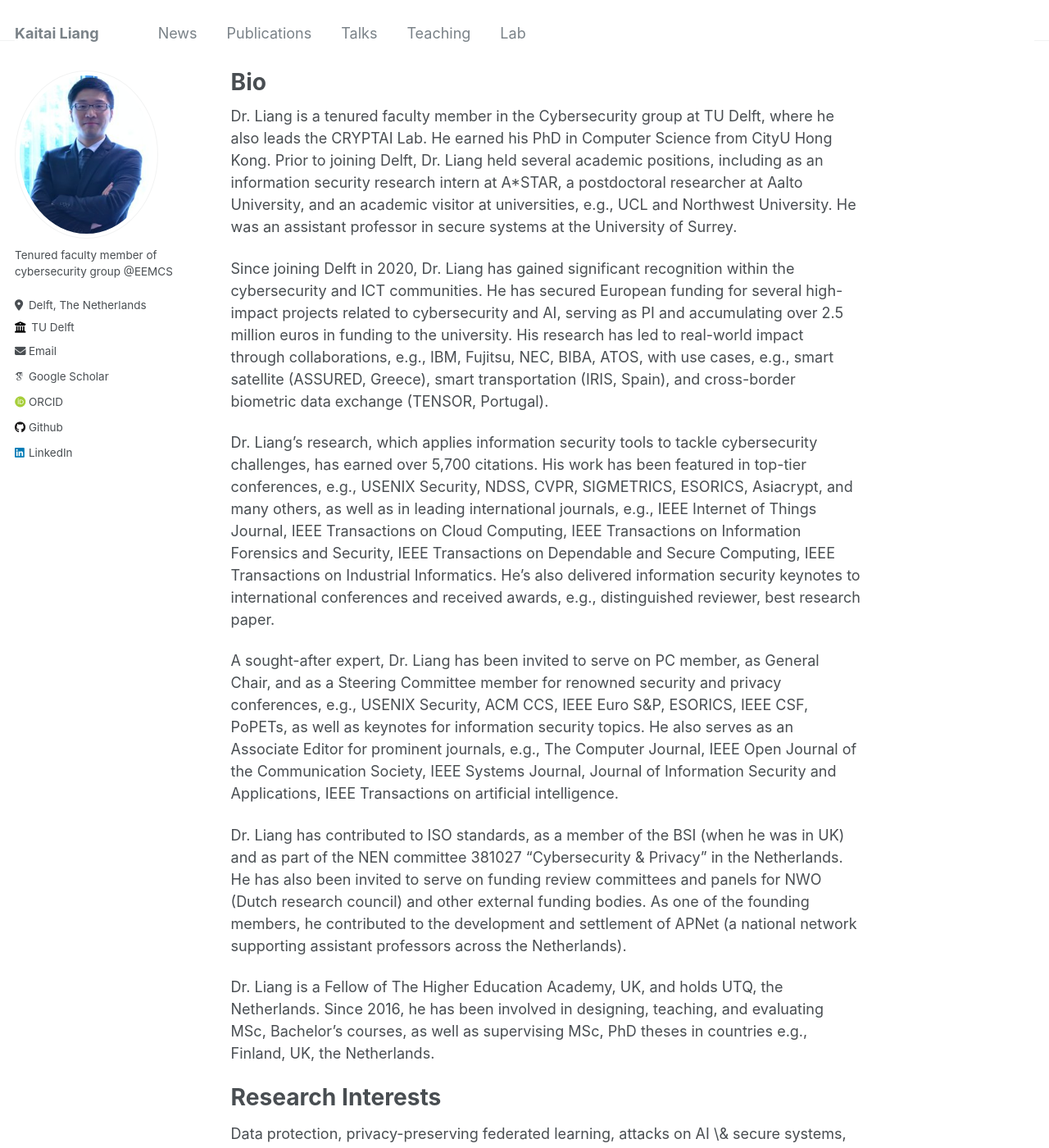
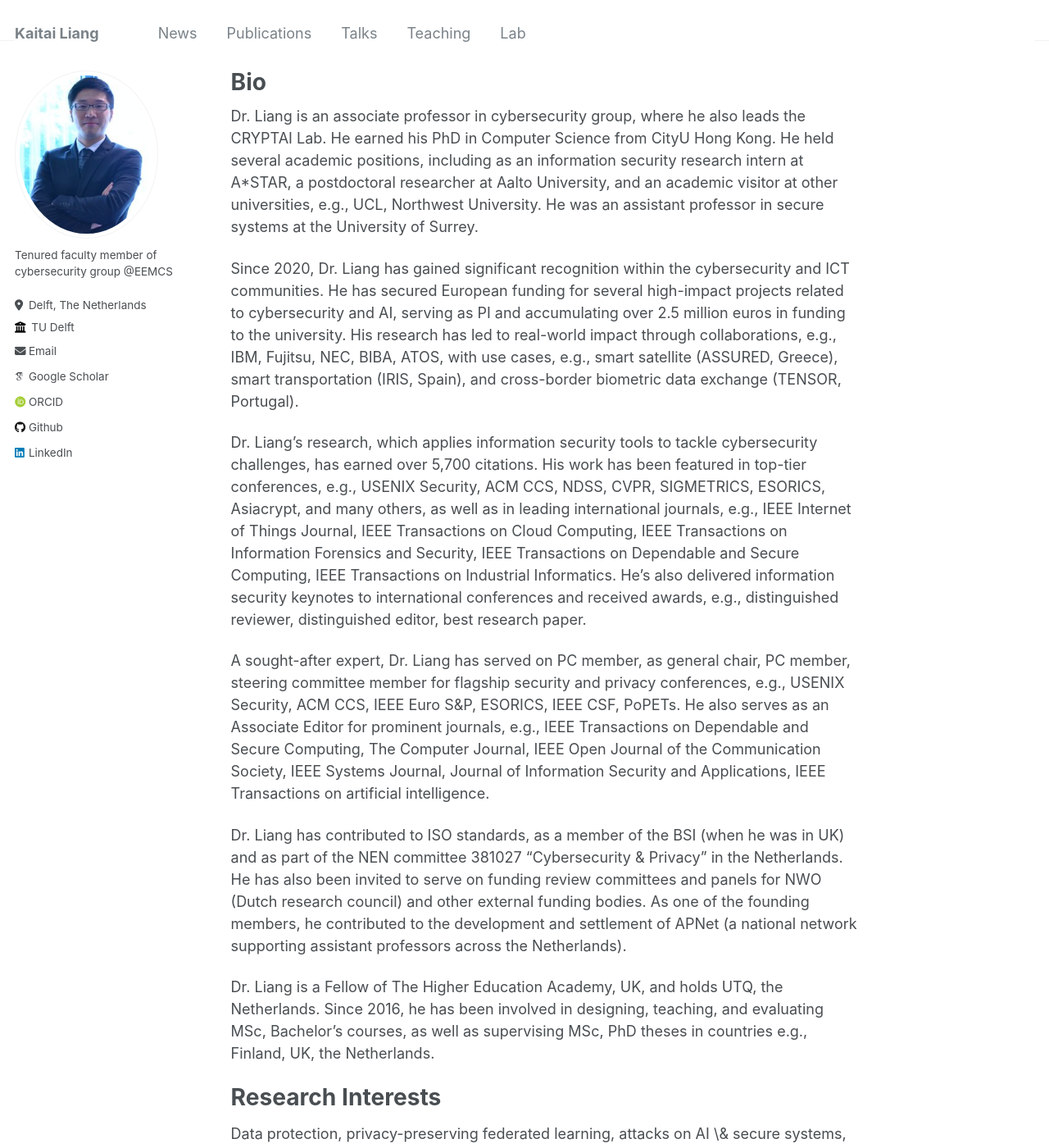
Before and after one commit to kaitailiang/kaitailiang.github.io, a Jekyll site: the page built from _pages/about.md, in a window 1280 px wide and 1400 px high. Shown: the whole window at 82% size. Built offline with Jekyll 4.4.1, drawn with Linux system fonts in a browser that asks for light colours; some web fonts are replaced.

Commit message:
Update about.md

```diff
--- a/_pages/about.md
+++ b/_pages/about.md
@@ -7,13 +7,13 @@ redirect_from:
   - /about.html
 ---
 
-Dr. Liang is a tenured faculty member in the Cybersecurity group at TU Delft, where he also leads the CRYPTAI Lab. He earned his PhD in Computer Science from CityU Hong Kong. Prior to joining Delft, Dr. Liang held several academic positions, including as an information security research intern at A*STAR, a postdoctoral researcher at Aalto University, and an academic visitor at universities, e.g., UCL and Northwest University. He was an assistant professor in secure systems at the University of Surrey.
+Dr. Liang is an associate professor in cybersecurity group, where he also leads the CRYPTAI Lab. He earned his PhD in Computer Science from CityU Hong Kong. He held several academic positions, including as an information security research intern at A*STAR, a postdoctoral researcher at Aalto University, and an academic visitor at other universities, e.g., UCL, Northwest University. He was an assistant professor in secure systems at the University of Surrey.
 
-Since joining Delft in 2020, Dr. Liang has gained significant recognition within the cybersecurity and ICT communities. He has secured European funding for several high-impact projects related to cybersecurity and AI, serving as PI and accumulating over 2.5 million euros in funding to the university. His research has led to real-world impact through collaborations, e.g., IBM, Fujitsu, NEC, BIBA, ATOS, with use cases, e.g., smart satellite (ASSURED, Greece), smart transportation (IRIS, Spain), and cross-border biometric data exchange (TENSOR, Portugal).
+Since 2020, Dr. Liang has gained significant recognition within the cybersecurity and ICT communities. He has secured European funding for several high-impact projects related to cybersecurity and AI, serving as PI and accumulating over 2.5 million euros in funding to the university. His research has led to real-world impact through collaborations, e.g., IBM, Fujitsu, NEC, BIBA, ATOS, with use cases, e.g., smart satellite (ASSURED, Greece), smart transportation (IRIS, Spain), and cross-border biometric data exchange (TENSOR, Portugal).
 
-Dr. Liang’s research, which applies information security tools to tackle cybersecurity challenges, has earned over 5,700 citations. His work has been featured in top-tier conferences, e.g., USENIX Security, NDSS, CVPR, SIGMETRICS, ESORICS, Asiacrypt, and many others, as well as in leading international journals, e.g., IEEE Internet of Things Journal, IEEE Transactions on Cloud Computing, IEEE Transactions on Information Forensics and Security, IEEE Transactions on Dependable and Secure Computing, IEEE Transactions on Industrial Informatics. He's also delivered information security keynotes to international conferences and received awards, e.g., distinguished reviewer, best research paper.
+Dr. Liang’s research, which applies information security tools to tackle cybersecurity challenges, has earned over 5,700 citations. His work has been featured in top-tier conferences, e.g., USENIX Security, ACM CCS, NDSS, CVPR, SIGMETRICS, ESORICS, Asiacrypt, and many others, as well as in leading international journals, e.g., IEEE Internet of Things Journal, IEEE Transactions on Cloud Computing, IEEE Transactions on Information Forensics and Security, IEEE Transactions on Dependable and Secure Computing, IEEE Transactions on Industrial Informatics. He's also delivered information security keynotes to international conferences and received awards, e.g., distinguished reviewer, distinguished editor, best research paper.
 
-A sought-after expert, Dr. Liang has been invited to serve on PC member, as General Chair, and as a Steering Committee member for renowned security and privacy conferences, e.g.,  USENIX Security, ACM CCS, IEEE Euro S&P, ESORICS, IEEE CSF, PoPETs, as well as keynotes for information security topics. He also serves as an Associate Editor for prominent journals, e.g., The Computer Journal, IEEE Open Journal of the Communication Society, IEEE Systems Journal, Journal of Information Security and Applications, IEEE Transactions on artificial intelligence.
+A sought-after expert, Dr. Liang has served on PC member, as general chair, PC member, steering committee member for flagship security and privacy conferences, e.g.,  USENIX Security, ACM CCS, IEEE Euro S&P, ESORICS, IEEE CSF, PoPETs. He also serves as an Associate Editor for prominent journals, e.g., IEEE Transactions on Dependable and Secure Computing, The Computer Journal, IEEE Open Journal of the Communication Society, IEEE Systems Journal, Journal of Information Security and Applications, IEEE Transactions on artificial intelligence.
 
 Dr. Liang has contributed to ISO standards, as a member of the BSI (when he was in UK) and as part of the NEN committee 381027 "Cybersecurity & Privacy" in the Netherlands. He has also been invited to serve on funding review committees and panels for NWO (Dutch research council) and other external funding bodies. As one of the founding members, he contributed to the development and settlement of APNet (a national network supporting assistant professors across the Netherlands).
 
```
